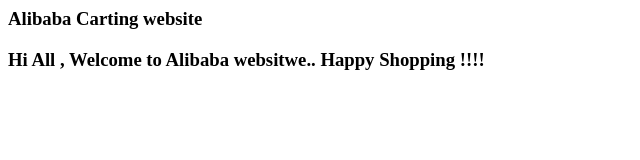
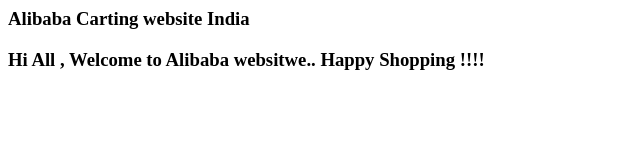
Before and after one commit to learn-cloud/alibaba-login, a plain HTML site: page index.html in a window 1280 px wide. Shown: the full height of the page, 0-640 px from the left. Drawn offline with Linux system fonts and the light colour scheme.

Commit message:
taen latest changes

```diff
--- a/index.html
+++ b/index.html
@@ -1,6 +1,6 @@
 <html>
 <head>
-<h3> Alibaba Carting website <h3>
+<h3> Alibaba Carting website India <h3>
 </head>
 <body>
 <p> Hi All , Welcome to Alibaba websitwe.. Happy Shopping !!!! </p>
```
